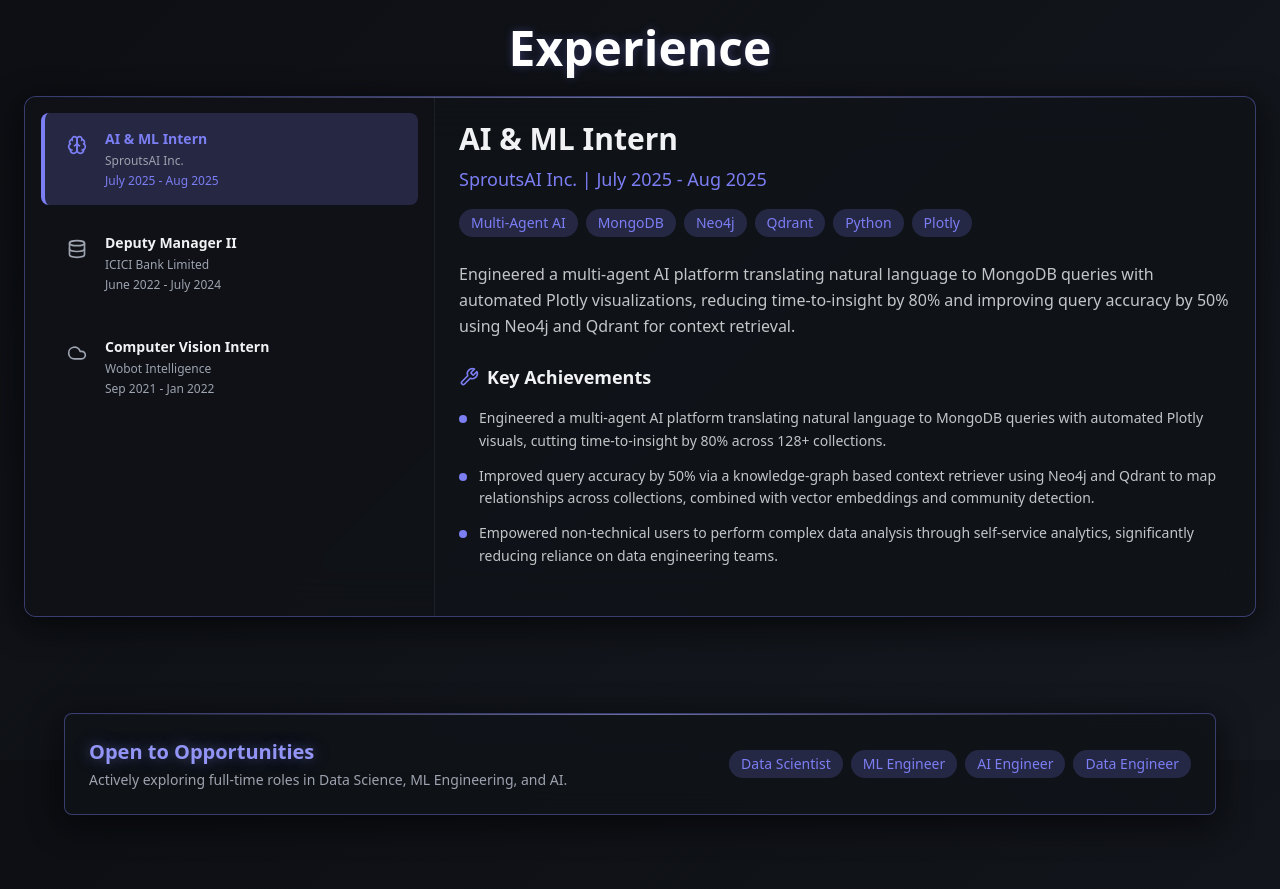
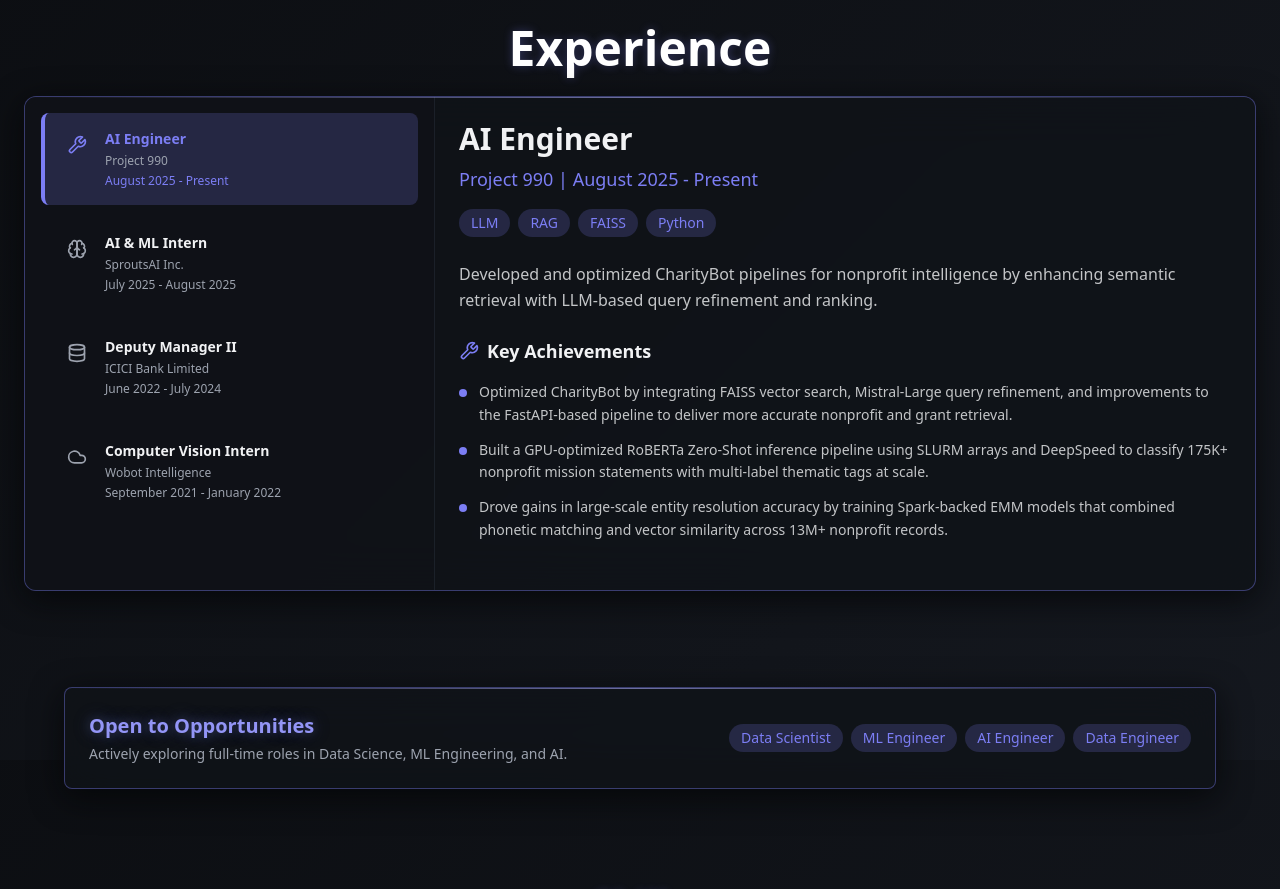
Before and after one commit to NeelShah09/neelshah09.github.io, a React (Vite) app: page / in a window 1280 px wide. Shown: the part 1640-2529 px from the top of the page. Built offline with nearby package versions, Linux system fonts and the light colour scheme; the HTML template or start-up script is replaced by a standard one.

Commit message:
Updated experience

```diff
--- a/src/components/ExperienceSection.tsx
+++ b/src/components/ExperienceSection.tsx
@@ -7,10 +7,25 @@ const ExperienceSection = () => {
   const experiences = [
     {
       id: 0,
+      title: "AI Engineer",
+      company: "Project 990",
+      location: "Indiana, USA",
+      date: "August 2025 - Present",
+      icon: Wrench,
+      description: "Developed and optimized CharityBot pipelines for nonprofit intelligence by enhancing semantic retrieval with LLM-based query refinement and ranking.",
+      achievements: [
+        "Optimized CharityBot by integrating FAISS vector search, Mistral-Large query refinement, and improvements to the FastAPI-based pipeline to deliver more accurate nonprofit and grant retrieval.",
+        "Built a GPU-optimized RoBERTa Zero-Shot inference pipeline using SLURM arrays and DeepSpeed to classify 175K+ nonprofit mission statements with multi-label thematic tags at scale.",
+        "Drove gains in large-scale entity resolution accuracy by training Spark-backed EMM models that combined phonetic matching and vector similarity across 13M+ nonprofit records."
+      ],
+      technologies: ["LLM", "RAG", "FAISS", "Python"]
+    },
+    {
+      id: 1,
       title: "AI & ML Intern",
       company: "SproutsAI Inc.",
       location: "California, USA",
-      date: "July 2025 - Aug 2025",
+      date: "July 2025 - August 2025",
       icon: Brain,
       description: "Engineered a multi-agent AI platform translating natural language to MongoDB queries with automated Plotly visualizations, reducing time-to-insight by 80% and improving query accuracy by 50% using Neo4j and Qdrant for context retrieval.",
       achievements: [
@@ -21,7 +36,7 @@ const ExperienceSection = () => {
       technologies: ["Multi-Agent AI", "MongoDB", "Neo4j", "Qdrant", "Python", "Plotly"]
     },
     {
-      id: 1,
+      id: 2,
       title: "Deputy Manager II",
       company: "ICICI Bank Limited",
       location: "Core Banking Department | India",
@@ -38,11 +53,11 @@ const ExperienceSection = () => {
       technologies: ["ETL Pipelines", "Apache Airflow", "Oracle SQL", "Predictive Analytics", "Python"]
     },
     {
-      id: 2,
+      id: 3,
       title: "Computer Vision Intern",
       company: "Wobot Intelligence",
       location: "Remote, India",
-      date: "Sep 2021 - Jan 2022",
+      date: "September 2021 - January 2022",
       icon: Cloud,
       description: "Trained and deployed VGG19 model for safety gear detection achieving 93% accuracy. Developed REST API in Go for RTSP streaming from 100+ videos and implemented OpenCV algorithms for anomalous frame filtering.",
       achievements: [
```
